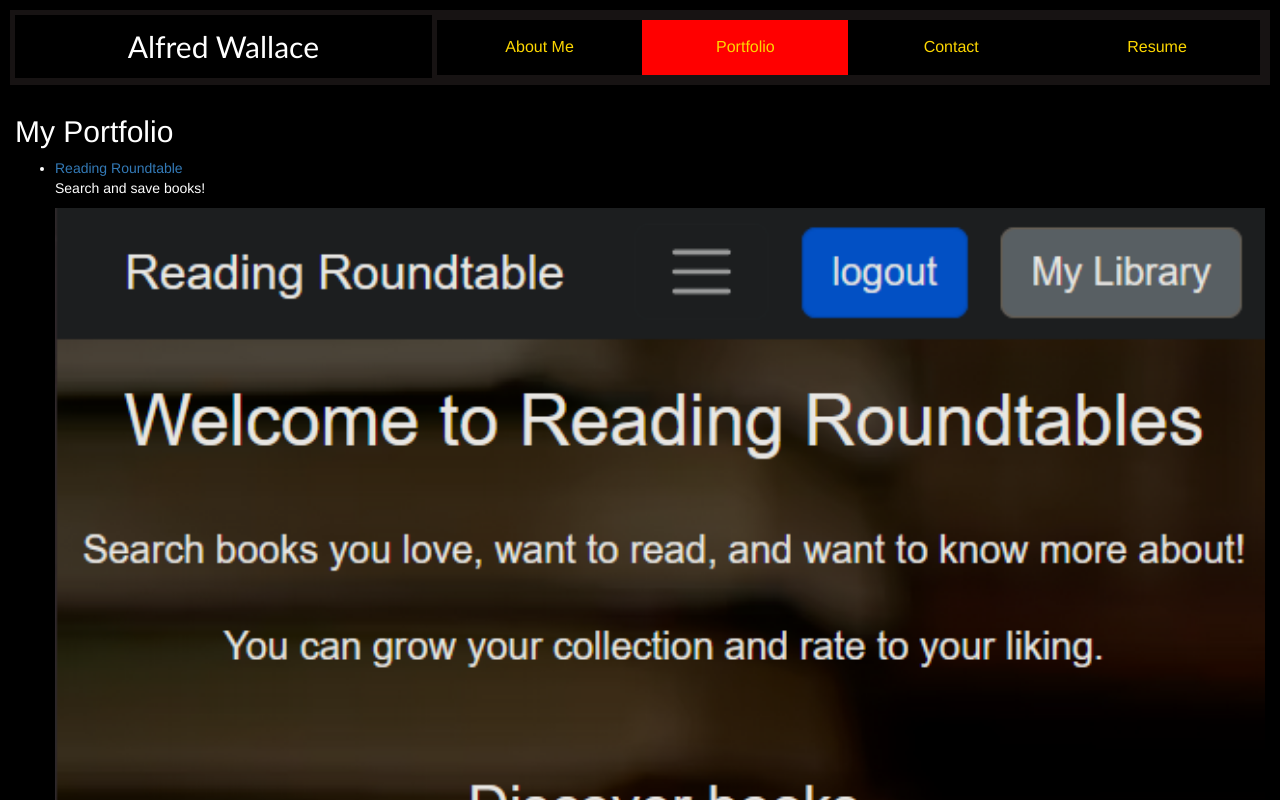
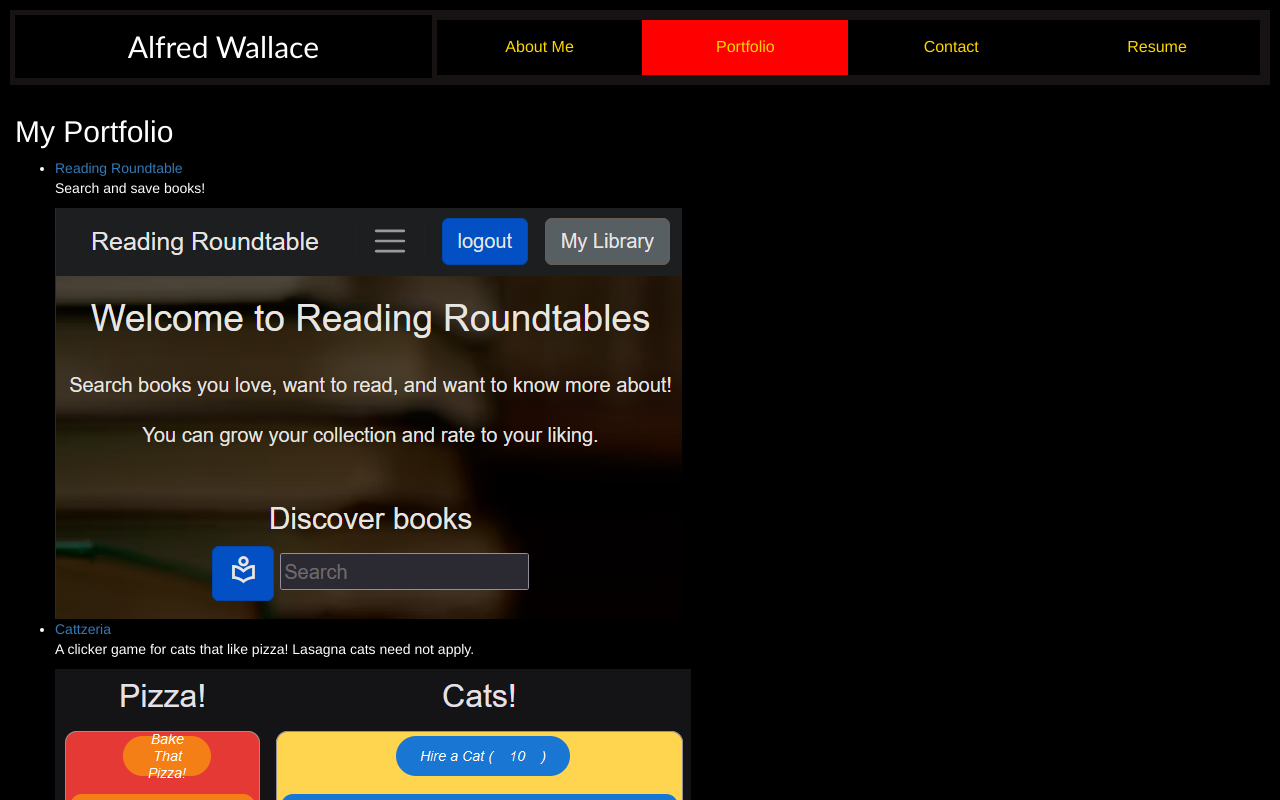
Before and after one commit to alfwall/portfolio-redux, a React (Vite) app: page /portfolio in a window 1280 px wide. Shown: the top 800 px of the page. Built offline with nearby package versions, Linux system fonts and the light colour scheme.

Commit message:
Reorganized and moved Project component to its own folder. Everything is on the same level now, within App.

```diff
--- a/src/App/Body/AboutMe/index.jsx
+++ b/src/App/AboutMe/index.jsx
@@ -1,5 +1,5 @@
-import Header from "../../Header"
-import Footer from "../../Footer"
+import Header from "../Header"
+import Footer from "../Footer"
 
 
 function AboutMe() {
--- a/src/App/Body/Portfolio/index.jsx
+++ /dev/null
@@ -1,41 +0,0 @@
-import Header from "../../Header"
-import Footer from "../../Footer"
-
-let myProjects = [
-    {
-        name: "Reading Roundtable",
-        url: "",
-        description: "Search and save books!",
-        image: "../../reading-roundtable-screenie.png"
-    },
-    {
-        name: "Cattzeria",
-        url: "",
-        description: "A clicker game for cats that like pizza! Lasagna cats need not apply.",
-        image: "../../cattzeria-screenie.png"
-    }
-];
-
-
-function Portfolio() {
-    return (
-        <>
-        <Header selected="portfolio" />
-        <div className="col-xs-12">
-            <h2>My Portfolio</h2>
-            <ul>
-                {myProjects.map(project => (
-                    <li key={project.name}>
-                        <a href={project.url}>{project.name}</a>
-                        <p>{project.description}</p>
-                        <img src={project.image} alt={project.name} />
-                    </li>
-                ))}
-            </ul>
-        </div>
-        <Footer />
-        </>
-    );
-}
-
-export default Portfolio;
--- a/src/App/Body/index.css
+++ /dev/null
@@ -1,4 +0,0 @@
-img {
-    width: 100%;
-    height: 100%;
-}
--- a/src/App/Body/index.jsx
+++ /dev/null
@@ -1,8 +0,0 @@
-import "./index.css"
-
-import AboutMe from "./AboutMe";
-import Portfolio from "./Portfolio";
-import Contact from "./Contact";
-import Resume from "./Resume";
-
-export { AboutMe, Portfolio, Contact, Resume };
--- a/src/App/Body/Contact/index.jsx
+++ b/src/App/Contact/index.jsx
@@ -1,5 +1,5 @@
-import Header from "../../Header"
-import Footer from "../../Footer"
+import Header from "../Header"
+import Footer from "../Footer"
 
 
 function Contact() {
--- /dev/null
+++ b/src/App/Portfolio/index.jsx
@@ -0,0 +1,38 @@
+import Header from "../Header"
+import Footer from "../Footer"
+import Project from "../Project"
+
+let myProjects = [
+    {
+        name: "Reading Roundtable",
+        url: "",
+        description: "Search and save books!",
+        image: "../../reading-roundtable-screenie.png"
+    },
+    {
+        name: "Cattzeria",
+        url: "",
+        description: "A clicker game for cats that like pizza! Lasagna cats need not apply.",
+        image: "../../cattzeria-screenie.png"
+    }
+];
+
+
+function Portfolio() {
+    return (
+        <>
+            <Header selected="portfolio" />
+            <div className="col-xs-12">
+                <h2>My Portfolio</h2>
+                <ul>
+                    {myProjects.map((proj) => (
+                        <Project project={proj} key={proj.name} />
+                    ))}
+                </ul>
+            </div>
+            <Footer />
+        </>
+    );
+}
+
+export default Portfolio;
--- /dev/null
+++ b/src/App/Project/index.jsx
@@ -0,0 +1,13 @@
+
+
+function Project({project}) {
+    return (
+        <li key={project.name}>
+            <a href={project.url}>{project.name}</a>
+            <p>{project.description}</p>
+            <img src={project.image} alt={project.name} />
+        </li>
+    );
+}
+
+export default Project;
--- a/src/App/Body/Resume/index.jsx
+++ b/src/App/Resume/index.jsx
@@ -1,5 +1,5 @@
-import Header from "../../Header"
-import Footer from "../../Footer"
+import Header from "../Header"
+import Footer from "../Footer"
 
 function Resume() {
     return (
```
Also changed, not shown: src/App/index.jsx (+6 -2 lines).
